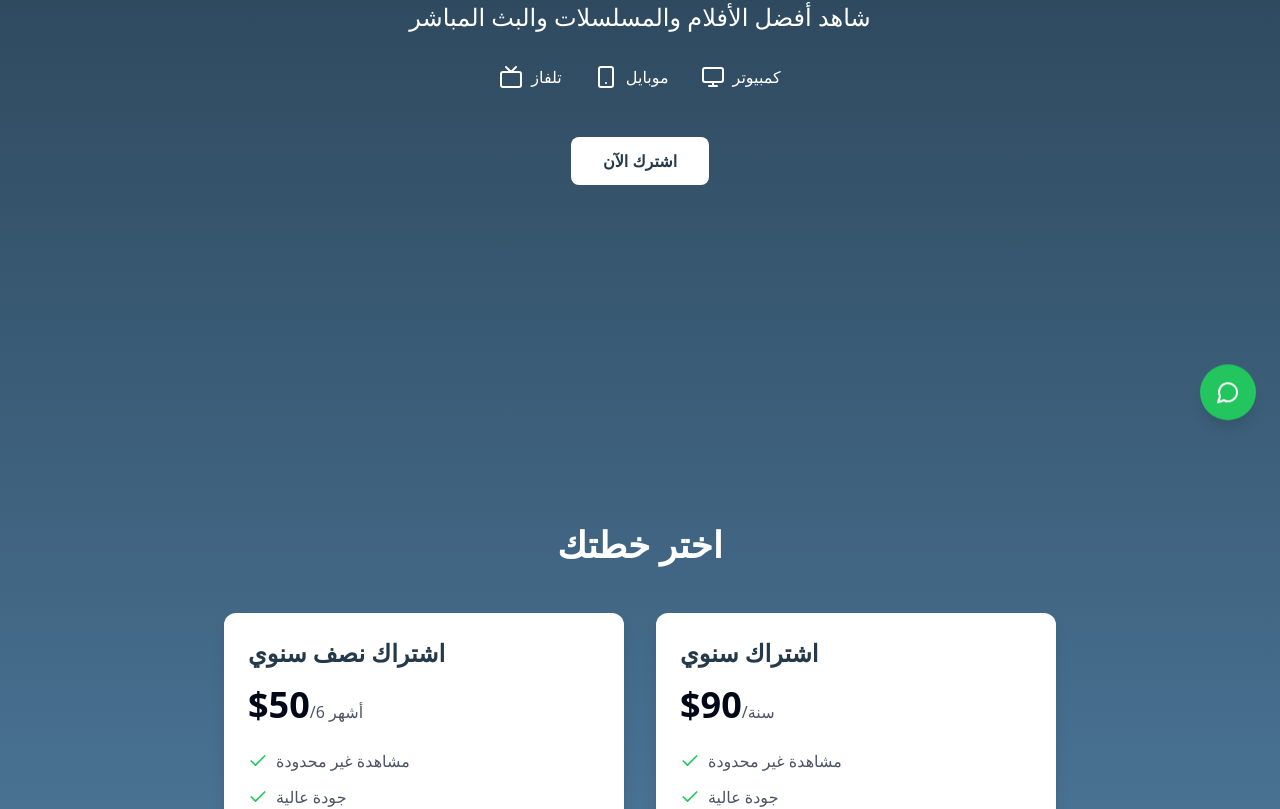
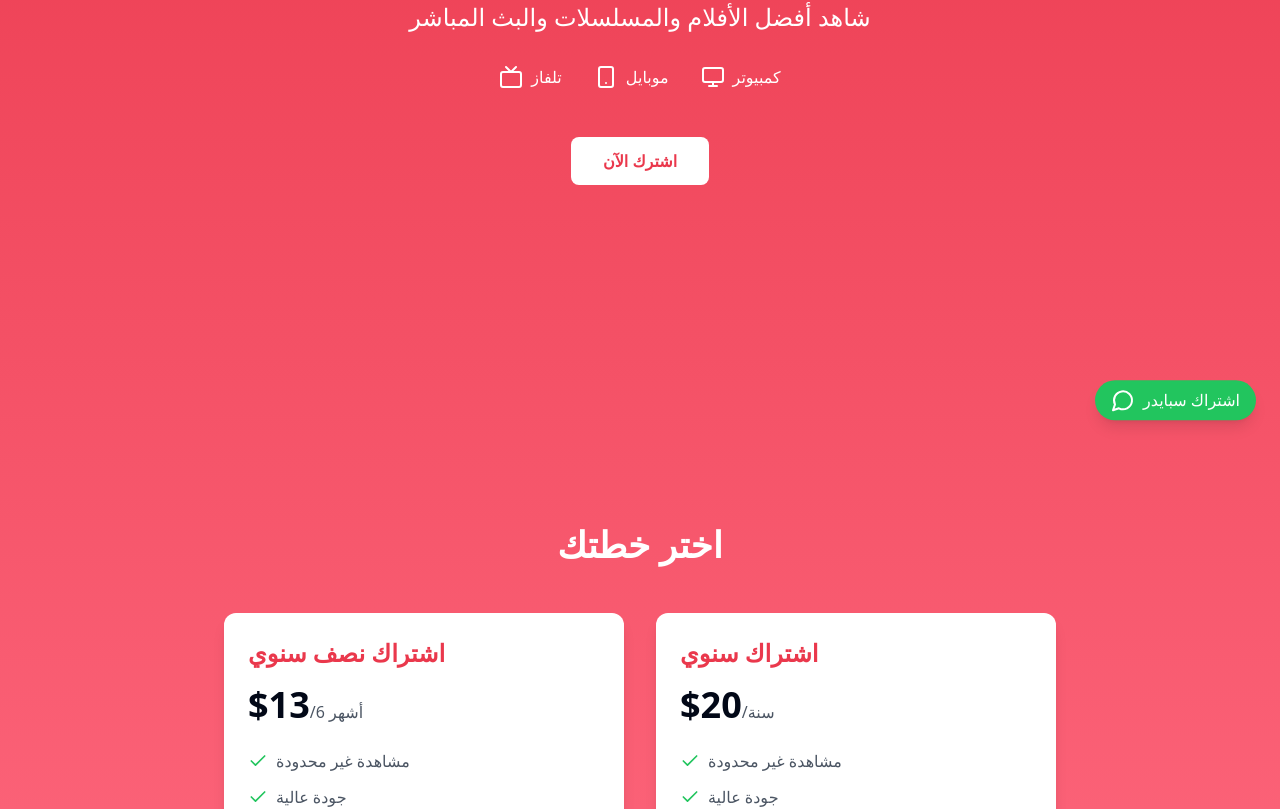
Before and after one commit to dod30/spider-tv-landing, a React (Vite) app: page / in a window 1280 px wide. Shown: the part 355-1164 px from the top of the page. Built offline with nearby package versions, Linux system fonts and the light colour scheme.

Commit message:
Update pricing and colors
Changed the pricing to 20 Kuwaiti Dinars for annual subscriptions and 13 Kuwaiti Dinars for semi-annual subscriptions. Updated the color scheme to red and modified the WhatsApp button text to "اشتراك سبايدر".
[skip gpt_engineer]

```diff
--- a/src/components/WhatsAppButton.tsx
+++ b/src/components/WhatsAppButton.tsx
@@ -11,9 +11,10 @@ const WhatsAppButton = () => {
   return (
     <button
       onClick={handleClick}
-      className="fixed bottom-6 right-6 z-50 bg-green-500 text-white p-4 rounded-full shadow-lg hover:bg-green-600 transition-colors animate-float"
+      className="fixed bottom-6 right-6 z-50 bg-green-500 hover:bg-green-600 text-white px-4 py-2 rounded-full shadow-lg transition-colors animate-float flex items-center gap-2"
     >
       <MessageCircle className="h-6 w-6" />
+      <span>اشتراك سبايدر</span>
     </button>
   );
 };
--- a/src/pages/Index.tsx
+++ b/src/pages/Index.tsx
@@ -44,7 +44,7 @@ const Index = () => {
         <div className="container mx-auto grid md:grid-cols-2 gap-8 max-w-4xl">
           <PricingCard
             title="اشتراك نصف سنوي"
-            price={50}
+            price={13}
             period="6 أشهر"
             features={[
               "مشاهدة غير محدودة",
@@ -56,7 +56,7 @@ const Index = () => {
           />
           <PricingCard
             title="اشتراك سنوي"
-            price={90}
+            price={20}
             period="سنة"
             features={[
               "مشاهدة غير محدودة",
--- a/tailwind.config.ts
+++ b/tailwind.config.ts
@@ -20,9 +20,9 @@ export default {
     extend: {
       colors: {
         spider: {
-          primary: "#243949",
-          secondary: "#517fa4",
-          accent: "#9b87f5",
+          primary: "#ea384c",
+          secondary: "#ff6b81",
+          accent: "#ff4757",
         },
         border: "hsl(var(--border))",
         input: "hsl(var(--input))",
```
